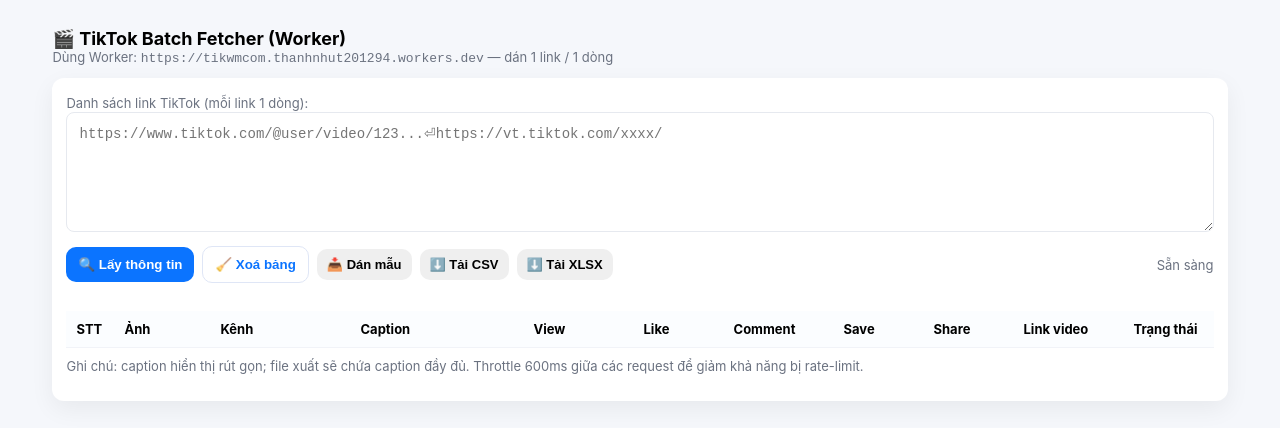
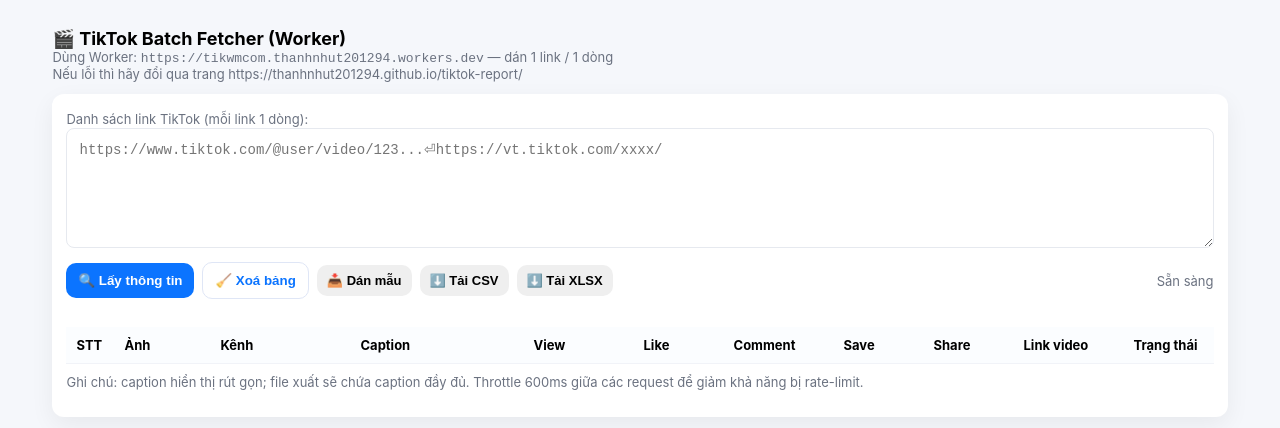
Before and after one commit to thanhnhut201294/toolvideo, a plain HTML site: page index.html in a window 1280 px wide. Drawn offline with Linux system fonts and the light colour scheme.

Commit message:
Update index.html

```diff
--- a/index.html
+++ b/index.html
@@ -41,6 +41,7 @@
       <div>
         <h1>🎬 TikTok Batch Fetcher (Worker)</h1>
         <div class="muted">Dùng Worker: <code>https://tikwmcom.thanhnhut201294.workers.dev</code> — dán 1 link / 1 dòng</div>
+         <div class="muted">Nếu lỗi thì hãy đổi qua trang https://thanhnhut201294.github.io/tiktok-report/</div>
       </div>
     </header>
 
```
